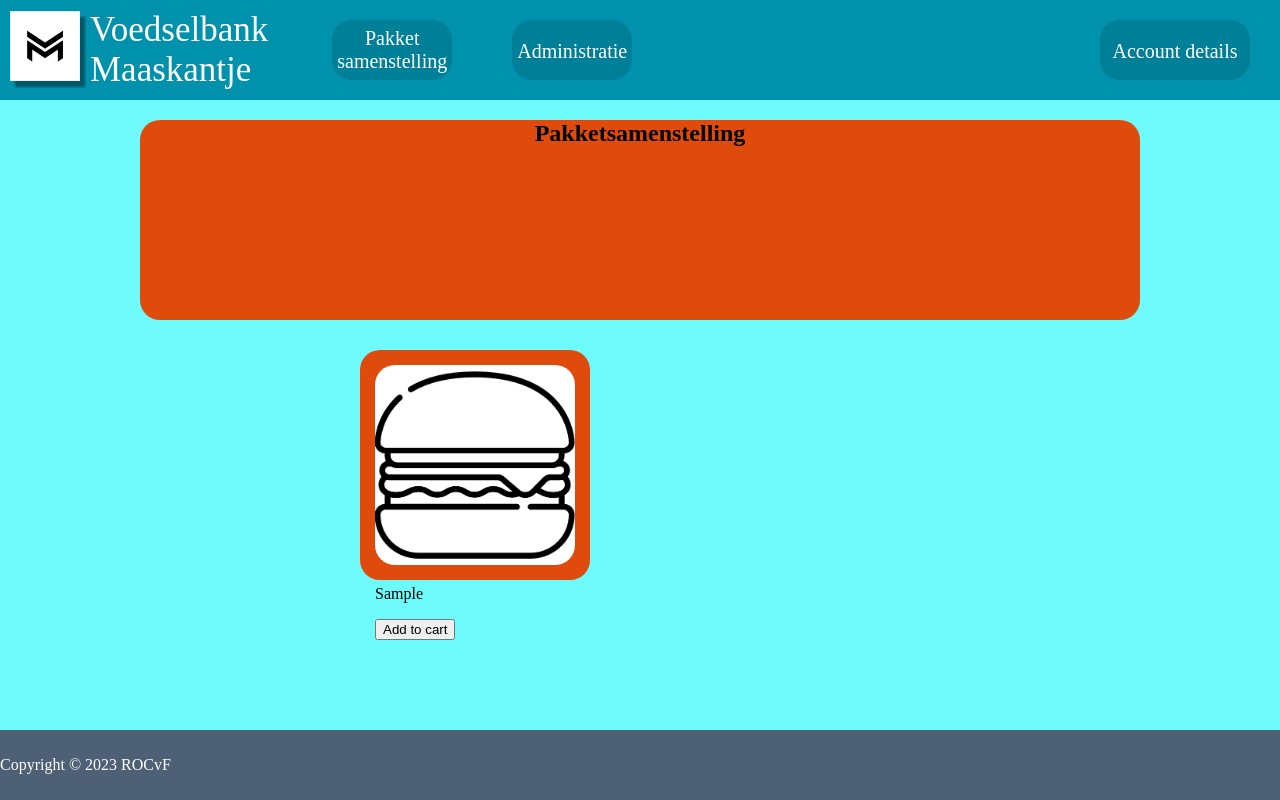
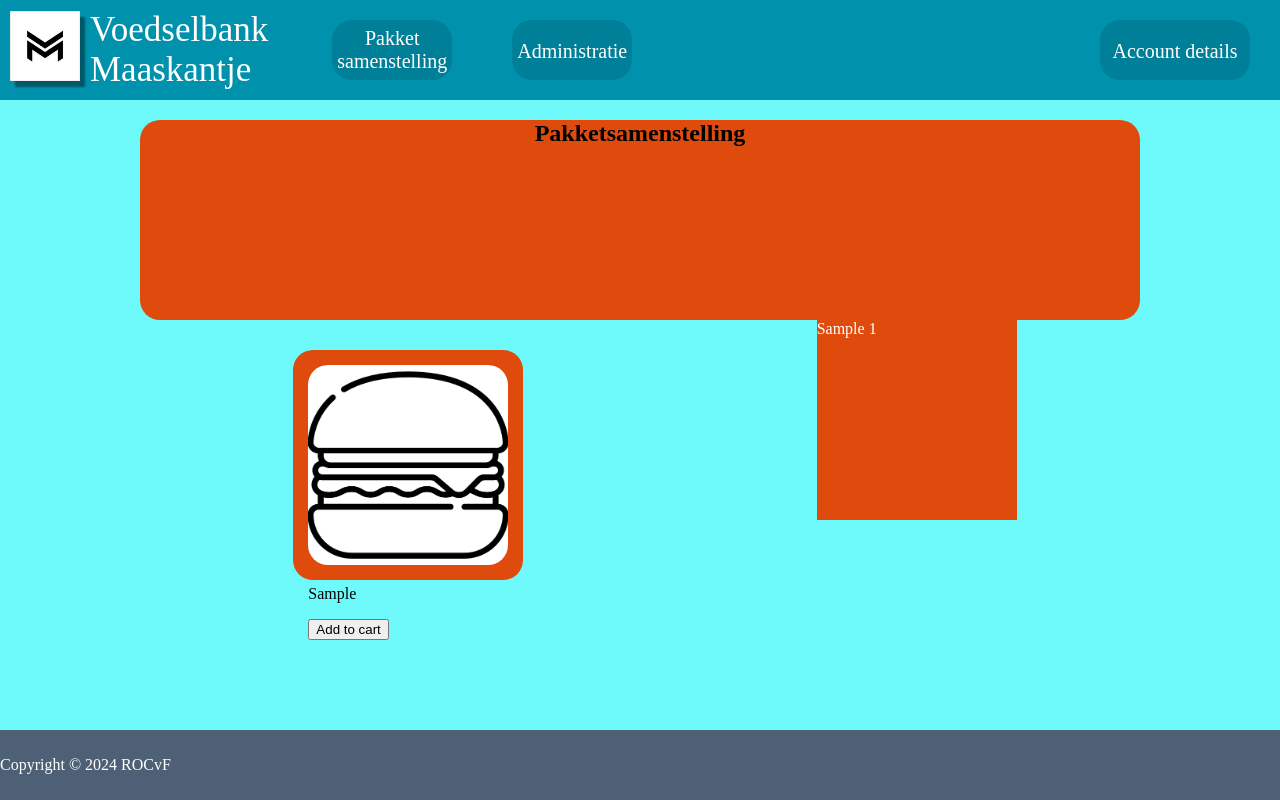
Before and after one commit to Lvanhuijstee/Examenproject, a PHP site: page /producten.php in a window 1280 px wide. Run offline with PHP 8.4, Linux system fonts and the light colour scheme; the visitor is signed in with stand-in values (Sample User, id 1); tables that the repository leaves empty hold one stand-in row (values such as "Sample post").

Commit message:
live cartupdate

```diff
--- a/css/producten.css
+++ b/css/producten.css
@@ -114,6 +114,20 @@
           }
     }
 }
+.cart{
+    width: 200px;
+    height: 200px;
+    background-color: #DE4B0C;
+}
+
+.updateCartName{
+    display: inline;
+    color: white;
+}
+.updateCartAmount{
+    display: inline;
+    color: white;
+}
 
 /*footer start*/
 .footer-container {
--- a/producten.js
+++ b/producten.js
@@ -4,18 +4,19 @@
         event.preventDefault();
 
         var productId = button.getAttribute('data-product-id')
-        var productName = button.previousElementSibling.innerHTML;
+        var productName = button.previousElementSibling.innerHTML
+
+        var Product
 
         const productData = new URLSearchParams({
             id: productId,
-            Name: productName,
-            price: '99.99'
+            Name: productName
         });
-        postJSON(productData);
+        postJSON(productData,productName);
     });
 });
 
-async function postJSON(Productdata) {
+async function postJSON(Productdata,Productname) {
     try {
         const response = await fetch('producthandling.php', { // Use await to wait for the fetch to complete
             method: 'POST',
@@ -32,6 +33,24 @@
         console.log(data); // For debugging, you can log the response from the server
         // Update the cart display
 
+        const elements = document.getElementsByClassName('cart');
+
+        if (elements.length == 0) {
+            console.log("The class 'yourClassName' does not have any elements inside.");
+        } else {
+            console.log("The class 'yourClassName' has elements inside.");
+        }
+
+        [...document.getElementsByClassName('updateCartAmount')].forEach(amount => {
+            var productN = meow.previousElementSibling.innerHTML
+            console.log('meow meow meow')
+          if(productN == Productname){
+            var currentAmount = amount.innerHTML
+            let newAmount = parseInt(currentAmount) + 1
+            amount.innerHTML = newAmount
+          }
+        });
+
     } catch (error) {
         console.error('Error adding to cart:', error);
         alert('Error adding to cart');
--- a/producten.php
+++ b/producten.php
@@ -2,9 +2,7 @@
   session_start();
   include('database.php');
 
-  if(!isset($_SESSION['cart'])) {
-    $_SESSION['cart'] = array();
-}
+  $pakketId = $_SESSION['pakketId'];
 ?>
 
 <!DOCTYPE html>
@@ -64,12 +62,20 @@
             </div>
           </div>
           <?php }?>
-          <div id="cart" class="cart"></div>
+          <div id="cart" class="cart">
+          <?php $sql ="SELECT * FROM pakket_has_product WHERE Pakket_id = '$pakketId'";
+          $result = mysqli_query($conn,$sql);
+          while($row = mysqli_fetch_assoc($result)){?>
+          <p class="updateCartName"><?=$row['Productnaam']?></p>
+          <p class="updateCartAmount"> <?=$row['Aantal']?></p>
+          <br> <br>
+          <?php }?>
+          </div>
       </div>
       <footer>
         <div class="footer-container">
           <div class="footer-left">
-            <p>Copyright © 2023 ROCvF</p>
+            <p>Copyright © 2024 ROCvF</p>
           </div>
         </div>
         <script src="producten.js"></script>
--- a/producthandling.php
+++ b/producthandling.php
@@ -5,6 +5,7 @@
 if(isset($_POST['id'])){
     $ProductId = $_POST['id'];
     $pakketId = $_SESSION['pakketId'];
+    $ProductNaam = $_POST['Name'];
 
     $sql = "SELECT * FROM pakket_has_product WHERE Pakket_id ='$pakketId'";
     $result = mysqli_query($conn, $sql);
@@ -22,7 +23,7 @@
             }
         }
     }else{
-        $sql3 = "INSERT INTO pakket_has_product (Pakket_id,Product_id,Aantal) VALUES ('$pakketId','$ProductId',1)";
+        $sql3 = "INSERT INTO pakket_has_product (Pakket_id,Product_id,Aantal,Productnaam) VALUES ('$pakketId','$ProductId',1,'$ProductNaam')";
         mysqli_query($conn, $sql3);
     }
 }
```
Also changed, not shown: registratie.php (+52 -53 lines), registratiehandling.php (added, +70 -0 lines).
